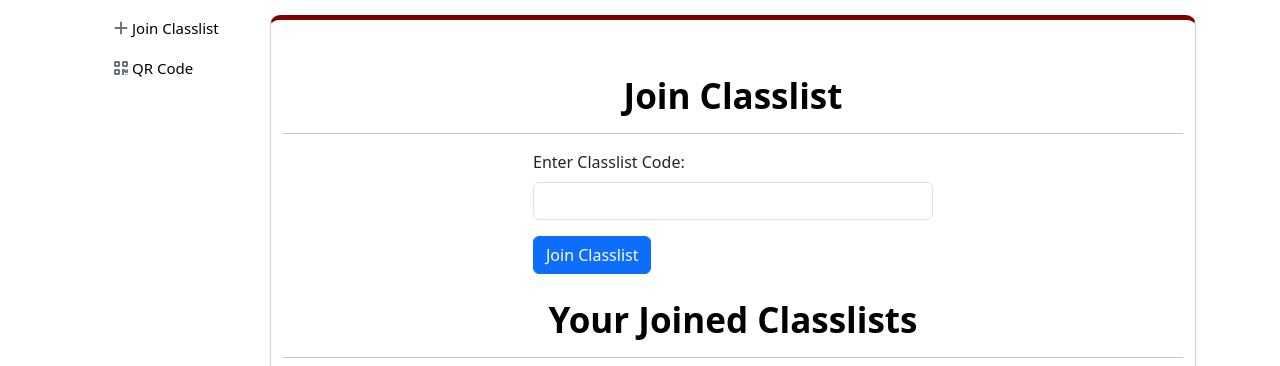
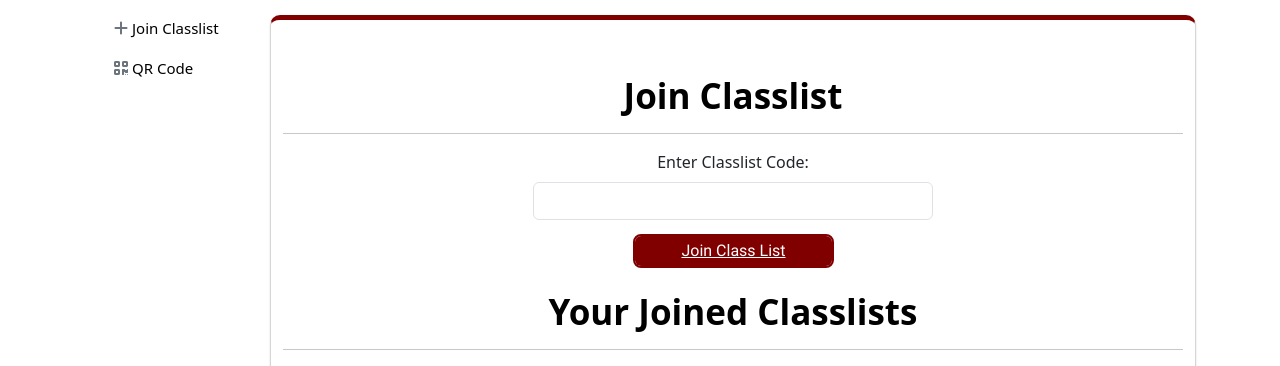
Before and after one commit to stvnmbt/pasok, a Flask app: page / in a window 1280 px wide. Shown: the part 66-432 px from the top of the page. Run offline with Flask 3, Linux system fonts and the light colour scheme; the visitor is signed in with stand-in values (Sample User, id 1); data comes from the database, SQL or seed files in the repository; data that the repository does not hold is empty; parts of the project's set-up code (start-up, migrations or seed data) failed here and were passed over; some libraries are stand-ins or nearby versions.

Commit message:
improved ui

```diff
--- a/src/templates/core/student/join_classlist.html
+++ b/src/templates/core/student/join_classlist.html
@@ -7,11 +7,15 @@
     <hr>
 
     <form method="post" action="{{ url_for('core.join_classlist') }}" style="max-width: 400px; margin: auto; text-align: left;">
-        <div class="mb-3">
+        <div class="mb-3" style="text-align: center;">
             <label for="code" class="form-label">Enter Classlist Code:</label>
             <input type="text" name="code" class="form-control" required>
         </div>
-        <button type="submit" class="btn btn-primary">Join Classlist</button>
+        <div class="mb-3" style="text-align: center;">
+            <button type="submit" class="btn btn-link"
+            style="margin-left:1px; background-color: #800000; color: white; outline: 2px solid #800000; padding: 2px 45px; font-family: roboto; ">Join Class List</button>
+        </div>
+
     </form>
 
     <h2 class="header-text">Your Joined Classlists</h1>
```
